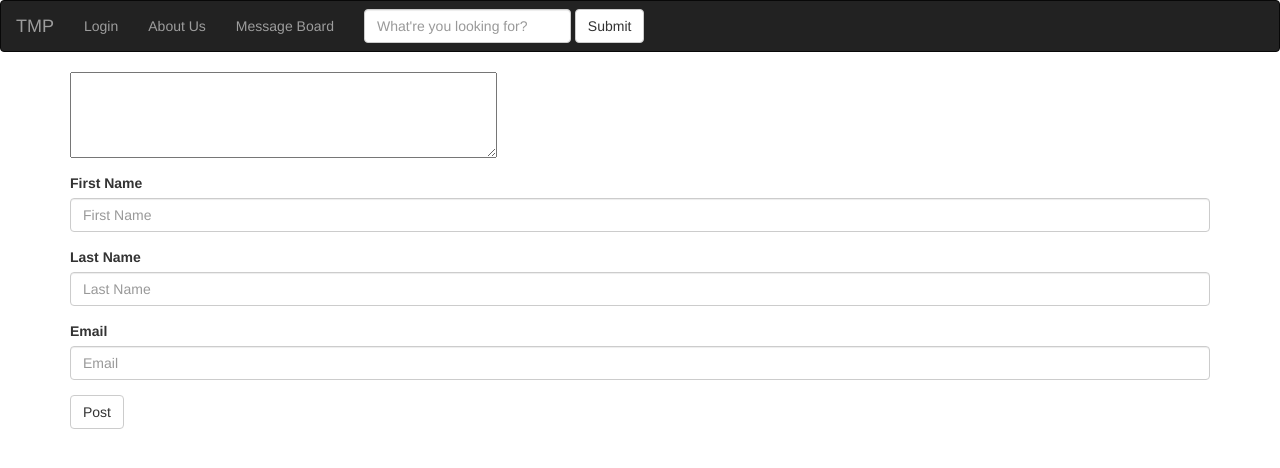
After one commit to Jdromgoole/capstone2, a Java web app: page /Board.jsp in a window 1280 px wide. The commit adds this page. Shown: the top 468 px of the page. Run offline with Tomcat 11, a stand-in JSP engine, Linux system fonts and the light colour scheme.

Commit message:
Added an About.jsp and Board.jsp - Edited index.jsp & navbar.jsp

```diff
--- /dev/null
+++ b/Capstone_2/WebContent/Board.jsp
@@ -0,0 +1,72 @@
+<%@ taglib prefix="c"
+           uri="http://java.sun.com/jsp/jstl/core" %>
+
+
+
+
+
+<%@ page language="java" contentType="text/html; charset=UTF-8"
+    pageEncoding="UTF-8"%>
+<!DOCTYPE html PUBLIC "-//W3C//DTD HTML 4.01 Transitional//EN" "http://www.w3.org/TR/html4/loose.dtd">
+<html>
+<head>
+<meta http-equiv="Content-Type" content="text/html; charset=UTF-8">
+
+<link rel="stylesheet" href="https://maxcdn.bootstrapcdn.com/bootstrap/3.3.4/css/bootstrap.min.css">
+
+
+<title>Message Board</title>
+</head>
+<body>
+
+<%@ include file="navbar.jsp" %>
+
+
+
+
+<form class="form-vertical container">
+<form method='post'>
+
+<div class="form-group">
+<div class=col-sm-6-col-lg-3>
+<textarea rows="4" cols="50">
+</textarea>
+</div>
+</div>
+
+  <div class="form-group">
+  <div class="col-sm-6-col-lg-2">
+    <label for="userFirstName">First Name</label>
+    <input type="firstName" class="form-control" id="userFirstName" placeholder="First Name">
+  </div>
+  </div>
+
+  <div class="form-group">
+  <div class="col-sm-6-col-lg-2">
+    <label for="userLastName">Last Name</label>
+    <input type="lastName" class="form-control" id="userLastName" placeholder="Last Name">
+  </div>
+  </div>
+
+<div class="form-group">
+ <div class="col-sm-6-col-lg-2">
+    <label for="userEmail">Email</label>
+    <input type="userEmail" class="form-control" id="userEmail" placeholder="Email">
+  </div>
+  </div>
+
+<div class="col-sm-6-col-lg-3">
+  <button type="submit" class="btn btn-default">Post</button>
+  </div>
+</form>
+
+</form>
+
+
+
+
+
+
+
+</body>
+</html>
--- a/Capstone_2/WebContent/index.jsp
+++ b/Capstone_2/WebContent/index.jsp
@@ -1,7 +1,7 @@
 <%@ taglib prefix="c"
            uri="http://java.sun.com/jsp/jstl/core" %>
 
-<%@ include file="navbar.jsp" %>
+
 
 <!DOCTYPE html>
 <html>
@@ -26,6 +26,7 @@ p.double {border-style: double;}
 </head>
 <body>
 
+<%@ include file="navbar.jsp" %>
 
   <div class="jumbotron-fluid">
 
--- a/Capstone_2/WebContent/navbar.jsp
+++ b/Capstone_2/WebContent/navbar.jsp
@@ -14,8 +14,8 @@
 </head>
 <body>
 
-<nav class="navbar navbar-inverse">
-  <div class="container">
+<nav class="navbar navbar-inverse cols=40>
+  <div class="container-fluid">
     <div class="navbar-header">
       <button type="button" class="navbar-toggle collapsed" data-toggle="collapse" data-target="#bs-example-navbar-collapse-1">
         <span class="sr-only">Toggle navigation</span>
@@ -26,7 +26,7 @@
 
       <!-- Link "Brand" with index.jsp -->
 
-      <a class="navbar-brand" href="index.jsp">T&C</a>
+      <a class="navbar-brand" href="index.jsp">TMP</a>
     </div>
 
       <div class="collapse navbar-collapse" id="bs-example-navbar-collapse-1">
@@ -35,6 +35,8 @@
 
 
         <li><a href="Login.jsp">Login</a></li>
+        <li><a href="About.jsp">About Us</a></li>
+        <li><a href="Board.jsp">Message Board</a></li>
 
         <li>
         <form class="navbar-form navbar-right" role="search">
@@ -48,7 +50,7 @@
 
       </ul>
       </div>
-      </div>
+
 </nav>
 </body>
 </html>
```
Also changed, not shown: Capstone_2/WebContent/About.jsp (added, +42 -0 lines).
